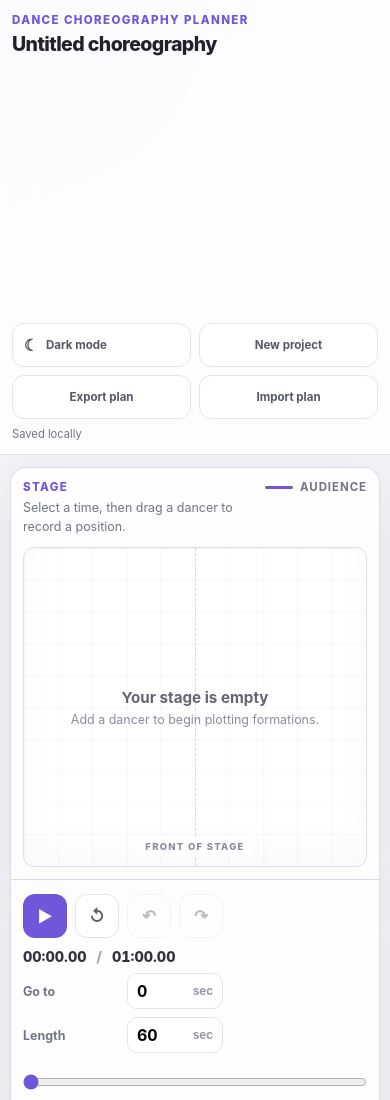
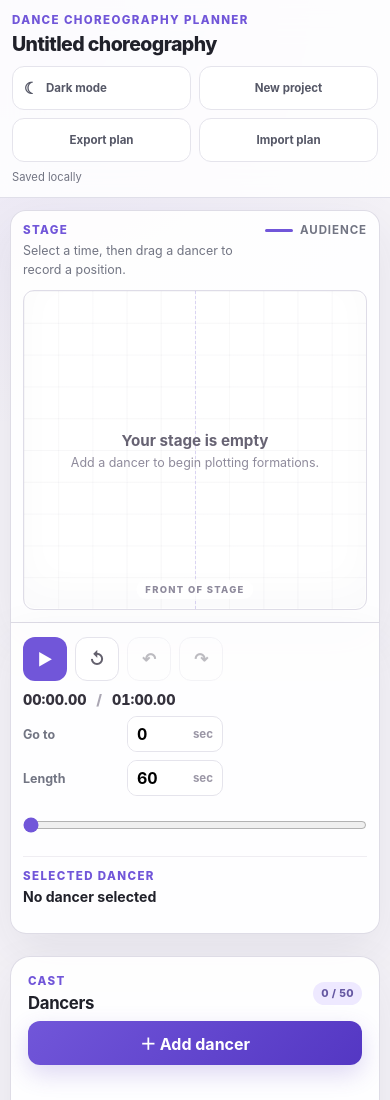
Before and after one commit to dyjagger/choreographyhelper, a website: page index.html in a window 390 px wide. Shown: the top 1100 px of the page. Drawn offline with Linux system fonts and the light colour scheme.

Commit message:
Fix mobile header whitespace

```diff
--- a/styles.css
+++ b/styles.css
@@ -1057,6 +1057,11 @@ input:focus-visible,
     align-items: flex-start;
     flex-direction: column;
     gap: 14px;
+    min-height: auto;
+  }
+
+  .topbar > div:first-child {
+    flex: 0 0 auto;
   }
 
   .topbar > div:first-child,
```
